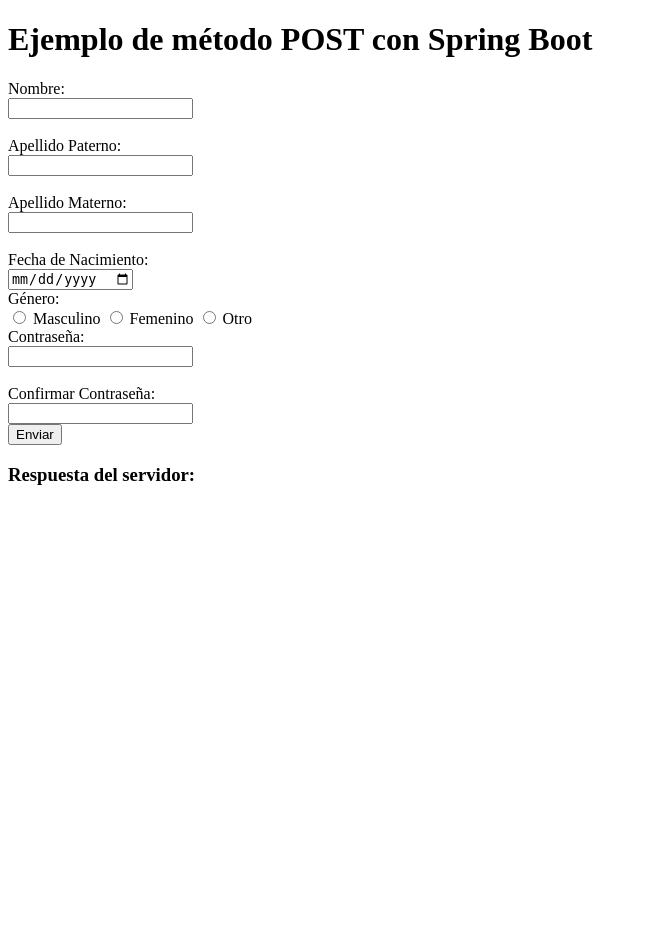
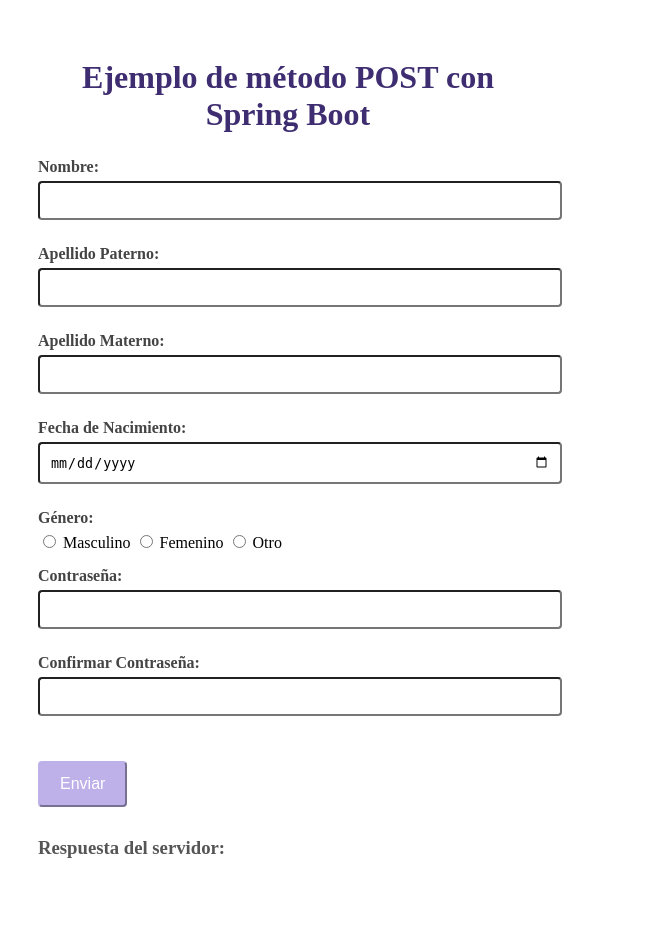
Before and after one commit to GetsemaniCruz/TrabajoPaginaWeb, a Spring Boot app: page / in a window 1280 px wide. Shown: the whole page, without its empty margins (0-648 px from the left). Before the commit the page ends 485 px from the top, so only its background shows below. Run offline with Spring Boot 4, Linux system fonts and the light colour scheme.

Commit message:
formulario

```diff
--- /dev/null
+++ b/FormularioFetch/FetchApplication/src/main/resources/static/css/Style.css
@@ -0,0 +1,51 @@
+.container {
+    padding: 30px;
+    border-radius: 8px;
+    max-width: 500px;
+}
+
+
+.title {
+    color: #3E2D70;
+    text-align: center;
+    margin-bottom: 25px;
+}
+
+.section-title {
+    color: #555;
+    margin-top: 30px;
+}
+
+.label {
+    display: block;
+    margin-bottom: 5px;
+    font-weight: bold;
+    color: #444;
+    margin-top: 10px;
+}
+
+.form-input {
+    width: 100%;
+    padding: 10px;
+    margin-bottom: 10px;
+    border-radius: 4px;
+}
+
+.group {
+    margin-bottom: 15px;
+}
+
+.submit-button {
+    background-color: #BEB0E8;
+    color: white;
+    padding: 12px 20px;
+    border-radius: 4px;
+    font-size: 16px;
+    margin-top: 20px;
+    border-color: #BEB0E8;
+}
+
+.response-area {
+
+    padding: 10px;
+}
--- a/FormularioFetch/FetchApplication/src/main/resources/static/index.html
+++ b/FormularioFetch/FetchApplication/src/main/resources/static/index.html
@@ -4,43 +4,61 @@
     <meta charset="UTF-8">
     <meta name="viewport" content="width=device-width, initial-scale=1.0">
     <title>Método POST - Spring Boot</title>
+    <link rel="stylesheet" href="css/Style.css">
 </head>
 <body>
-<h1>Ejemplo de método POST con Spring Boot</h1>
+<div class="container">
+    <h1 class="title">Ejemplo de método POST con Spring Boot</h1>
 
     <form id="saludoForm" >
-    <label for="nombre">Nombre:</label><br>
-    <input type="text" id="nombre" required><br><br>
+        <div class="group">
+            <label for="nombre" class="label">Nombre:</label>
+            <input type="text" id="nombre" class="form-input" required>
+        </div>
 
-    <label for="apellidop">Apellido Paterno:</label><br>
-    <input type="text" id="apellidop" required><br><br>
+        <div class="group">
+            <label for="apellidop" class="label">Apellido Paterno:</label>
+            <input type="text" id="apellidop" class="form-input" required>
+        </div>
 
-    <label for="apellidom">Apellido Materno:</label><br>
-    <input type="text" id="apellidom" required><br><br>
+        <div class="group">
+            <label for="apellidom" class="label">Apellido Materno:</label>
+            <input type="text" id="apellidom" class="form-input" required>
+        </div>
 
-    <label for="fechaNacimiento">Fecha de Nacimiento:</label><br>
-    <input type="date" id="fechaNacimiento" name="fechaNacimiento" required><br>
+        <div class="group">
+            <label for="fechaNacimiento" class="label">Fecha de Nacimiento:</label>
+            <input type="date" id="fechaNacimiento" name="fechaNacimiento" class="form-input" required>
+        </div>
 
-    <label>Género:</label><br>
+        <div class="group">
+            <label class="label">Género:</label>
             <input type="radio" id="generoM" name="genero" value="MASCULINO" required>
             <label for="generoM">Masculino</label>
             <input type="radio" id="generoF" name="genero" value="FEMENINO">
             <label for="generoF">Femenino</label>
             <input type="radio" id="generoO" name="genero" value="OTRO">
-    <label for="generoO">Otro</label><br>
+            <label for="generoO">Otro</label>
+        </div>
 
-    <label for="password">Contraseña:</label><br>
-    <input type="password" id="password" name="password" required><br><br>
+        <div class="group">
+            <label for="password" class="label">Contraseña:</label>
+            <input type="password" id="password" name="password" class="form-input" required>
+        </div>
 
-    <label for="confirmPassword">Confirmar Contraseña:</label><br>
-    <input type="password" id="confirmPassword" name="confirmPassword" required><br>
+        <div class="group">
+            <label for="confirmPassword" class="label">Confirmar Contraseña:</label>
+            <input type="password" id="confirmPassword" name="confirmPassword" class="form-input" required>
+        </div>
 
+        <button type="submit" class="submit-button">Enviar</button>
+    </form>
 
-    <button type="submit">Enviar</button>
-</form>
-<h3>Respuesta del servidor:</h3>
+    <h3 class="section-title">Respuesta del servidor:</h3>
+    <div class="response-area">
         <p id="respuesta"></p>
-
+    </div>
+</div>
 <script>
 
     const form = document.getElementById("saludoForm");
```
Also changed, not shown: 7 other files. Lines whose indentation alone changed are shown as unchanged.
